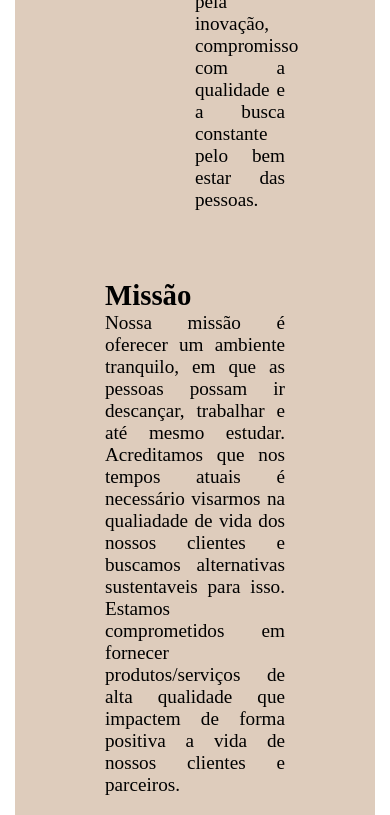
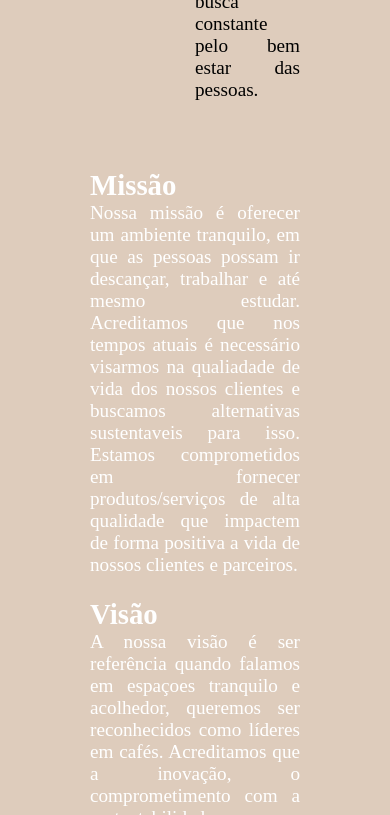
Before and after one commit to mariabobalo/trabalho-empreenderorismo, a plain HTML site: page index.nos.html in a window 390 px wide. Shown: the part 940-1755 px from the top of the page. Drawn offline with Linux system fonts and the light colour scheme.

Commit message:
Update style.nos.css

```diff
--- a/style.nos.css
+++ b/style.nos.css
@@ -3,11 +3,7 @@
     padding: 0;
 
 }
-@media (max-width: 768px) {
-    body {
-        font-size: 16px;
-        margin: 0 15px;
-    }
+
 .cabecalho{
     background-color: #708325;
     color: rgb(0, 0, 0);
@@ -49,7 +45,7 @@
     align-items:center;}
 
 .missao{ background-color: #DECCBC;
-    color: black;
+    color: white;
     display:flex;
   justify-content:right;
    align-items:center;
```
